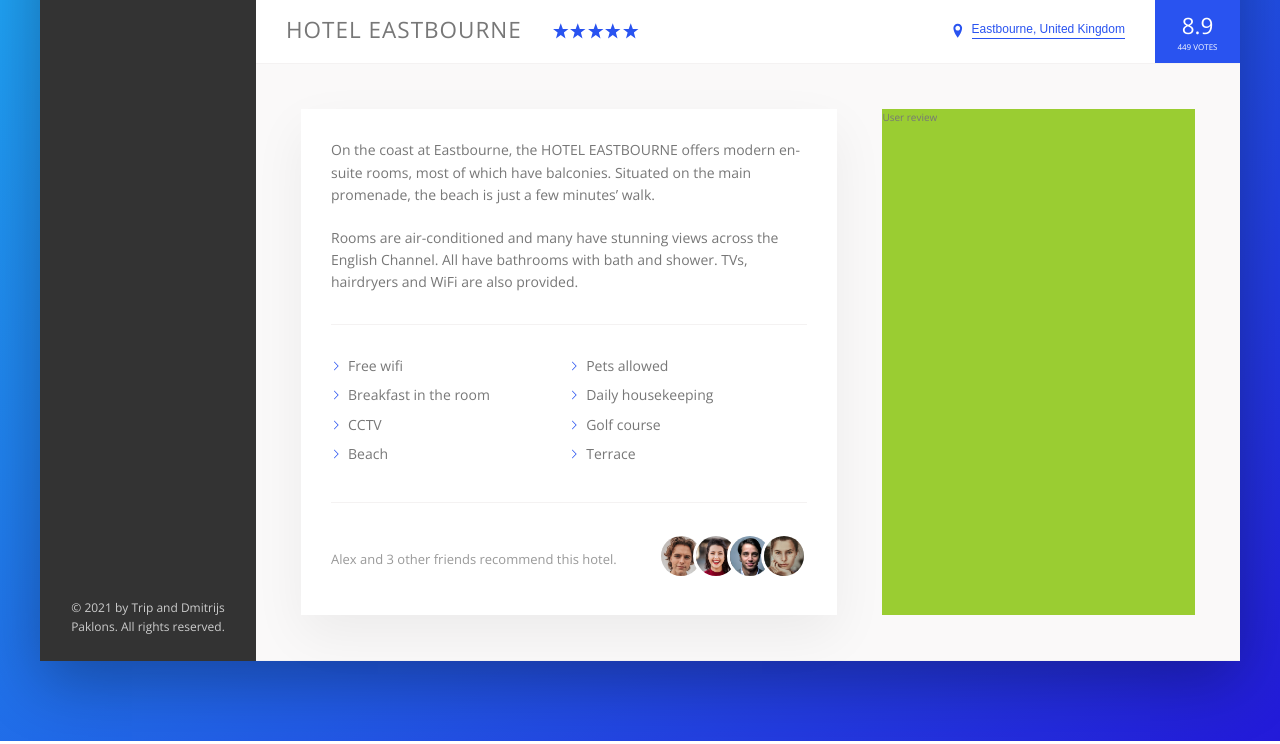
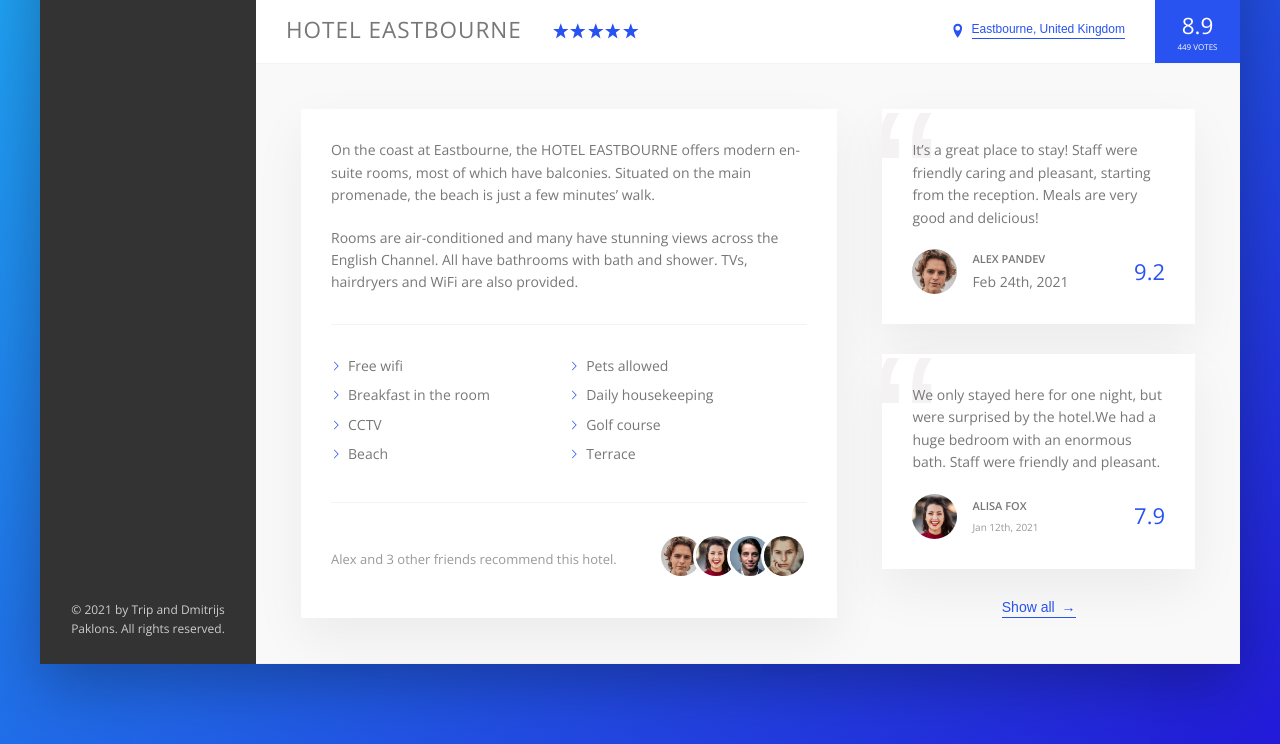
Before and after one commit to dim4ik2911/trip, a website: page index.html in a window 1280 px wide. Shown: the part 461-1205 px from the top of the page. Drawn offline with nearby package versions, Linux system fonts and the light colour scheme.

Commit message:
building the user review section

```diff
--- a/index.html
+++ b/index.html
@@ -157,7 +157,30 @@
                         </div>
 
                         <div class="user-reviews">
-                            User review
+                            <figure class="review">
+                                <blockquote class="review__text">It’s a great place to stay! Staff were friendly caring and pleasant, starting from the reception. Meals are very good and delicious!</blockquote>
+                                <figcaption class="review__user">
+                                    <img src="img/portrait1.jpg" alt="User 1" class="review__photo">
+                                    <div class="review__user--box">
+                                        <p class="review__user--name">Alex Pandev</p>
+                                        <div class="review__user-date">Feb 24th, 2021</div>
+                                    </div>
+                                    <div class="review__rating">9.2</div>
+                                </figcaption>
+                            </figure>
+                            <figure class="review">
+                                <blockquote class="review__text">We only stayed here for one night, but were surprised by the hotel.We had a huge bedroom with an enormous bath. Staff were friendly and pleasant.</blockquote>
+                                <figcaption class="review__user">
+                                    <img src="img/portrait2.jpg" alt="User 2" class="review__photo">
+                                    <div class="review__user--box">
+                                        <p class="review__user--name">Alisa Fox</p>
+                                        <div class="review__user--date">Jan 12th, 2021</div>
+                                    </div>
+                                    <div class="review__rating">7.9</div>
+                                </figcaption>
+                            </figure>
+
+                            <button class="btn-inline">Show all <span>&rarr;</span></button>
                         </div>
                     </div>
                 </main>
--- a/sass/_components.scss
+++ b/sass/_components.scss
@@ -257,8 +257,17 @@
   cursor: pointer;
   transition: all 0.2s;
 
+  & span {
+    margin-left: 3px;
+    transition: all 0.2s;
+  }
+
   &:hover {
     color: var(--color-grey-dark-1);
+
+    span {
+      margin-left: 8px;
+    }
   }
 
   &:focus {
@@ -348,3 +357,59 @@
     }
   }
 }
+
+//REVIEWS
+.review {
+  background-color: #fff;
+  box-shadow: var(--shadow-light);
+  padding: 3rem;
+  margin-bottom: 3rem;
+  position: relative;
+  overflow: hidden;
+
+  &__text {
+    margin-bottom: 2rem;
+    z-index: 10;
+    position: relative; //for z-index you have to set position
+  }
+  &__user {
+    display: flex;
+    align-items: center;
+  }
+  &__photo {
+    height: 4.5rem;
+    width: 4.5rem;
+    border-radius: 50%;
+    margin-right: 1.5rem;
+  }
+  &__user--box {
+    margin-right: auto;
+  }
+  &__user--name {
+    font-size: 1.1rem;
+    font-weight: 600;
+    text-transform: uppercase;
+    margin-bottom: 0.4rem;
+  }
+  &__user--date {
+    font-size: 1rem;
+    color: var(--color-grey-dark-3);
+  }
+  &__rating {
+    color: var(--color-primary);
+    font-size: 2.2rem;
+    font-weight: 300;
+  }
+
+  &::before {
+    content: "\201C"; //name of symbol quotation mark for css
+    position: absolute;
+    top: -2.75rem;
+    left: -1rem;
+    line-height: 1;
+    font-size: 20rem;
+    color: var(--color-grey-light-2);
+    font-family: sans-serif;
+    z-index: 1;
+  }
+}
--- a/sass/_layout.scss
+++ b/sass/_layout.scss
@@ -37,6 +37,7 @@
 }
 
 .detail {
+  font-size: 1.4rem;
   display: flex;
   padding: 4.5rem;
   background-color: var(--color-grey-light-1);
@@ -44,7 +45,6 @@
 }
 
 .description {
-  font-size: 1.4rem;
   background-color: #fff;
   box-shadow: var(--shadow-light);
   padding: 3rem;
@@ -53,6 +53,9 @@
 }
 
 .user-reviews {
-  background-color: yellowgreen;
   flex: 1;
+
+  display: flex;
+  flex-direction: column;
+  align-items: center;
 }
```
Also changed, not shown: css/style.css.
